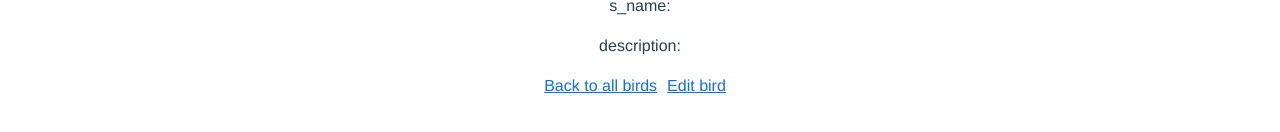
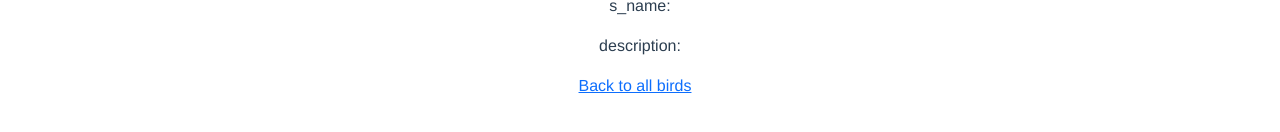
Before and after one commit to DeeGeeW/capstone-frontend, a Vue app: page /birds/1 in a window 1280 px wide. Shown: the part 182-314 px from the top of the page. Built offline with nearby package versions, Linux system fonts and the light colour scheme; no server answers; a web font is replaced by a local one.

Commit message:
got rid of edit function

```diff
--- a/src/views/BirdView.vue
+++ b/src/views/BirdView.vue
@@ -6,7 +6,7 @@
     <p>s_name: {{ bird.s_name }}</p>
     <p>description: {{ bird.description }}</p>
     <router-link to="/" style="margin-right: 10px">Back to all birds</router-link>
-    <router-link v-bind:to="`/birds/${bird.id}/edit`" style="margin-right: 10px">Edit bird</router-link>
+    <!-- <router-link v-bind:to="`/birds/${bird.id}/edit`" style="margin-right: 10px">Edit bird</router-link> -->
     <!-- <button v-on:click="destroybird()">Delete</button> -->
   </div>
 </template>
```
